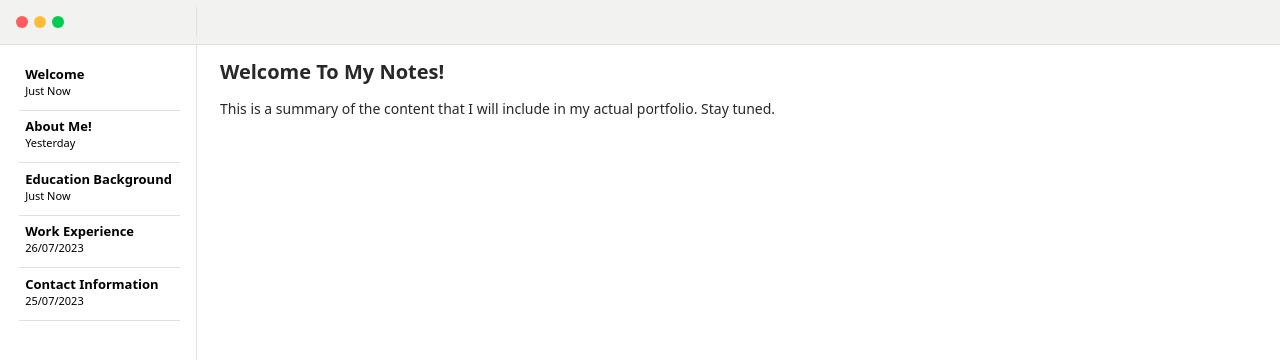
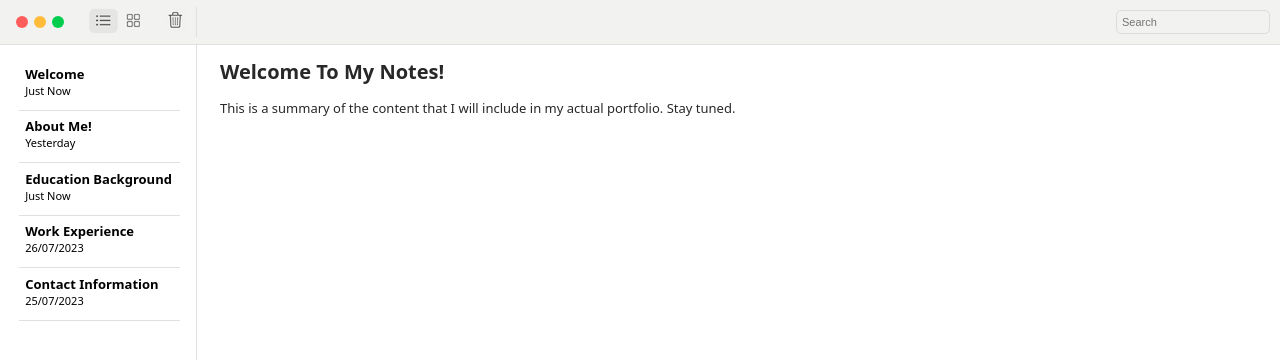
Before and after one commit to ansonyipannyee/my-personal-website, a plain HTML site: page index.html in a window 1280 px wide. Shown: the top 360 px of the page. Drawn offline with Linux system fonts and the light colour scheme.

Commit message:
added a search bar

```diff
--- a/index.html
+++ b/index.html
@@ -8,15 +8,18 @@
     </head>
 
     <body>
+        <header>
         <div class="navbar-container">
-        <header>
             <div class="navbuttons">
                 <div class="btn close-btn"></div>
                 <div class="btn min-btn"></div>
                 <div class="btn max-btn"></div>
+                <span class="left-nav"><img src="./navbar-img/navbarleft.png"></span>
             </div>
+            <div><input type="text" placeholder="Search"></div>
+        </div>
         </header>
-        </div>
+
 
         <div class="sidebar-container">
             <div class="sidebar">
--- a/style.css
+++ b/style.css
@@ -17,13 +17,32 @@ header {
     border-bottom: 1px solid #e0e0e0;
 }
 
+.navbar-container {
+    height: 30px;
+    width: 100%;
+    display: flex;
+    overflow: hidden;
+}
+
+.navbar-container input[type=text] {
+    margin-top: 2.5px;
+    padding: 5px;
+    border: 1px solid #dcdcdc;
+    border-radius: 5px;
+    background-color: #f2f2f1;
+    font-size: 11px;
+    position: absolute;
+    right: 10px;
+}
+
+
 .navbuttons {
-    height: 30px;
+    height: 100%;
     width: 180px;
     padding-left: 2.75px;
     padding-right: 2.75px;
+    justify-content: left;
     display: flex;
-    justify-content: left;
     align-items: center;
     border-right: 1px solid #e0e0e0;
 }
@@ -99,6 +118,10 @@ header {
     opacity: 1;
 }
 
+.left-nav {
+    margin-left: 20px;
+}
+
 .sidebar-container {
     height: 100%
 }
@@ -164,6 +187,6 @@ ul li {
     font-size: 20px;
 }
 
-.main p {
-    font-size: 14px;
+.main h3 {
+    font-weight: 200;
 }
```
Also changed, not shown: about-me.html (+7 -8 lines), navbar-img/navbarleft.jpg (deleted), navbar-img/navbarleft.png (added), navbar-img/right.jpg (deleted).
